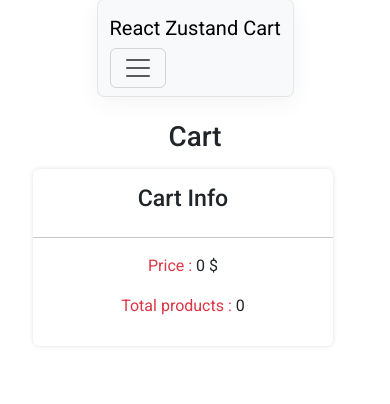
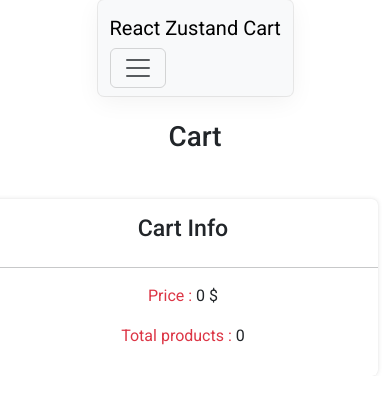
Before and after one commit to hosseinyn/react-zustand-cart, a React (Vite) app: page /cart in a window 390 px wide. Shown: the top 404 px of the page. Built offline with nearby package versions, Linux system fonts and the light colour scheme.

Commit message:
Responsive product list in cart page

```diff
--- a/src/index.css
+++ b/src/index.css
@@ -1,4 +1,8 @@
 @import url('https://fonts.googleapis.com/css2?family=Roboto:ital,wght@0,100..900;1,100..900&display=swap');
+
+body,html {
+  overflow-x: hidden;
+}
 
 *{
   font-family: 'Roboto' , sans-serif;
--- a/src/pages/Cart.jsx
+++ b/src/pages/Cart.jsx
@@ -29,7 +29,7 @@
                 index === self.findIndex((p) => p.name === value.name)
                 )
                 .map((value, index) => (
-                <div key={index} className="col-4">
+                <div key={index} className="col-10 col-sm-6 col-md-4 cart-product">
                     <CartProduct
                     name={value.name}
                     price={value.price}
--- a/src/styles/Cart.css
+++ b/src/styles/Cart.css
@@ -3,3 +3,15 @@
     height: 177px;
     box-shadow: rgba(0, 0, 0, 0.1) 0px 0px 5px 0px, rgba(0, 0, 0, 0.1) 0px 0px 1px 0px;
 }
+
+@media (max-width: 767.98px) {
+  .cart-product {
+    margin-left: 50%;
+    transform: translate(-50%);
+  }
+
+  .cart-info-box {
+    width: 100%;
+    margin-top: 30px;
+  }
+}
```
